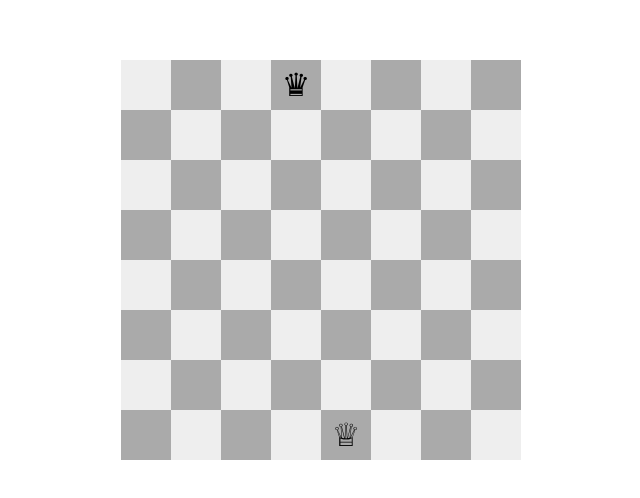
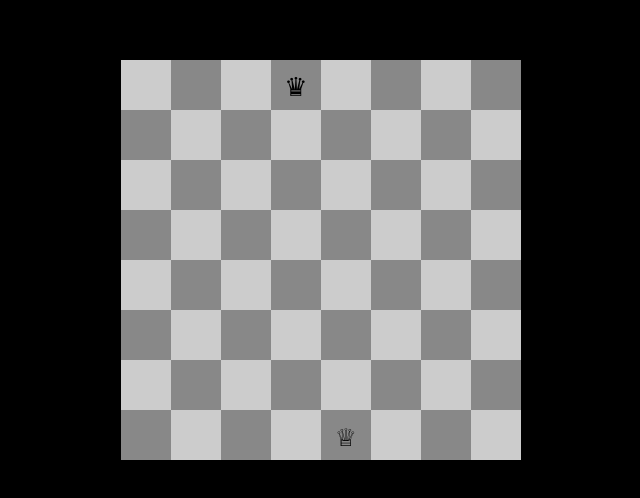
Before and after one commit to khang200923/queen-duel, a plain HTML site: page index.html in a window 1280 px wide. Shown: the part 140-638 px from the top of the page, without its empty margins (319-959 px from the left). Drawn offline with Linux system fonts and the light colour scheme.

Commit message:
Dark mode and retry functionality

```diff
--- a/script.js
+++ b/script.js
@@ -82,14 +82,16 @@ async function render() {
     boardNode.appendChild(tableBody);
     if (chess.end() === true)
     {
-        let msg = document.createElement("p");
-        msg.innerHTML = "<b>White wins!</b>";
+        let msg = document.createElement("span");
+        msg.setAttribute("id", "msg");
+        msg.innerHTML = "<p style='color: white;'>White wins! <a href='/index.html' style='color: white;'>Retry?</a></p>";
         document.getElementById("container").appendChild(msg);
     }
     if (chess.end() === false)
     {
-        let msg = document.createElement("p");
-        msg.innerHTML = "<b>Black wins!</b>";
+        let msg = document.createElement("span");
+        msg.setAttribute("id", "msg");
+        msg.innerHTML = "<p style='color: white;'>Black wins! <a href='/index.html' style='color: white;'>Retry?</a></p>";
         document.getElementById("container").appendChild(msg);
     }
 }
--- a/styles.css
+++ b/styles.css
@@ -1,3 +1,12 @@
+body, p, b, span, a, button {
+    font-family: "Consolas", monospace;
+    font-size: 18px;
+}
+
+body {
+    background-color: black;
+}
+
 .container {
     position: absolute;
     width: 400px; height: 400px;
@@ -7,13 +16,12 @@
     -webkit-transform: translate(-50%,-50%);
     -ms-transform: translate(-50%,-50%);
 }
-p { font-family: 'Open Sans', sans-serif; }
 .chess-board { border-spacing: 0; border-collapse: collapse; }
 .chess-board td {
     width: 1.5em; height: 1.5em;
     text-align: center;
     font-size: 32px;
     line-height: 0;}
-.chess-board .light { background: #eee; }
-.chess-board .dark { background: #aaa; }
+.chess-board .light { background: #ccc; }
+.chess-board .dark { background: #888; }
 .chess-board td.mov:hover { background: #88f; }
```
